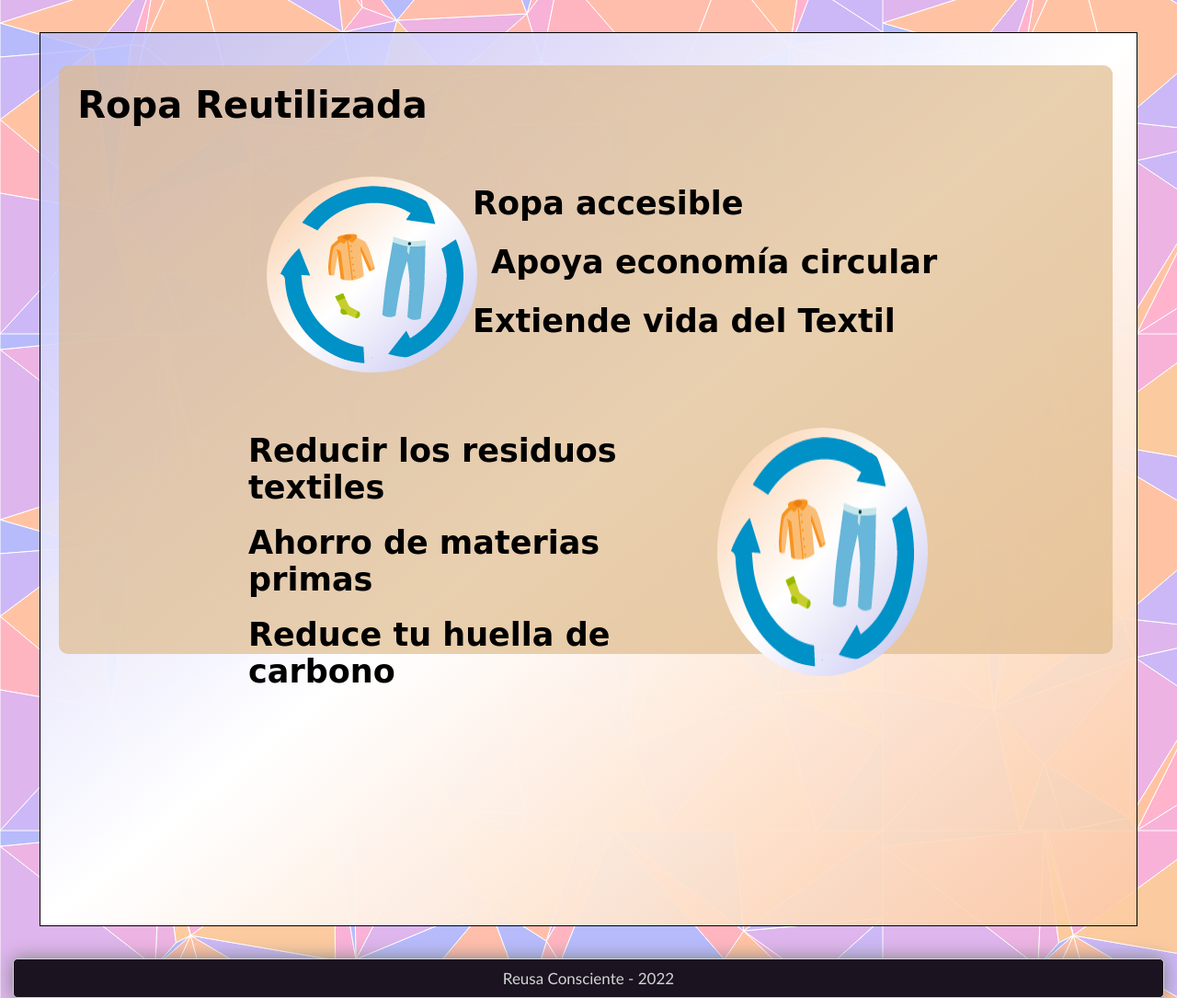
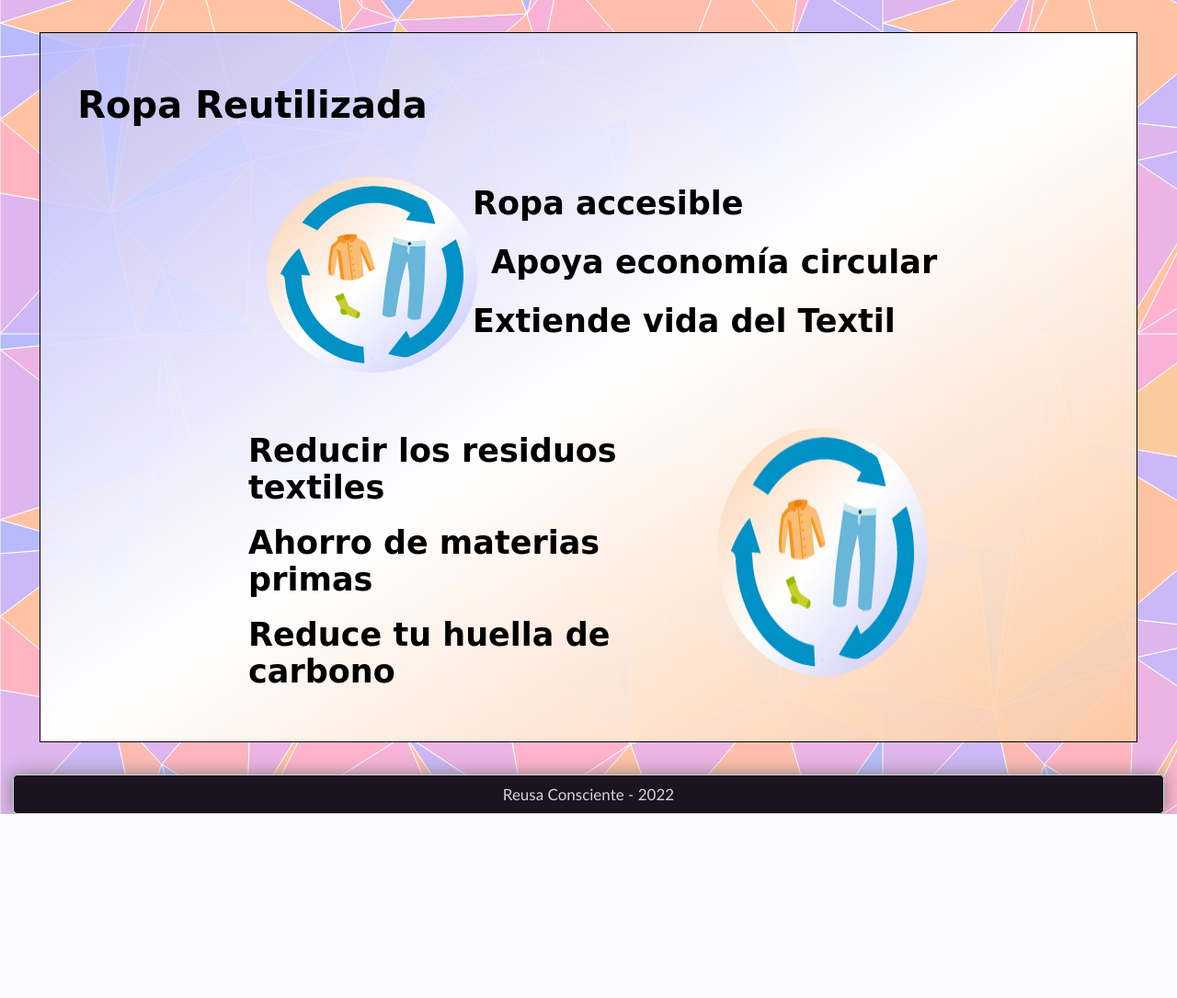
Before and after one commit to DAguirreAlvarez/reusaProject, a Django app: page / in a window 1280 px wide. Shown: the part 177-1262 px from the top of the page at 92% size. After the commit the page ends 1062 px from the top, so only its background shows below. Run offline with Django 3.2, Linux system fonts and the light colour scheme; some web fonts are replaced.

Commit message:
Cambio tamaño box y content

```diff
--- a/reusaMain/reusaApp/static/css/style.css
+++ b/reusaMain/reusaApp/static/css/style.css
@@ -106,7 +106,7 @@ nav ul li a:not(:hover){
 
 #content{
     width: 1212px;
-    min-height: 930px;
+    min-height: 730px;
     margin: 0 auto;
     margin-bottom: 30px;
     margin-top: 30px;
@@ -119,7 +119,7 @@ nav ul li a:not(:hover){
     /* background-color: white; */
     background-image: linear-gradient(to bottom right,#b7bbfcd2,white,#fcca9fe3);
     width: 95%;
-    min-height: 930px;
+    min-height: 730px;
     border: solid 1px;
     padding: 20px;
     margin: 0 auto;
@@ -133,7 +133,7 @@ nav ul li a:not(:hover){
     height: 600px;
     margin-top: 15px;
     padding: 20px;
-    background-color: rgba(222, 184, 135, 0.662);
+    /* background-color: rgba(222, 184, 135, 0.662); */
     border-radius: 10px;
 }
 
```
